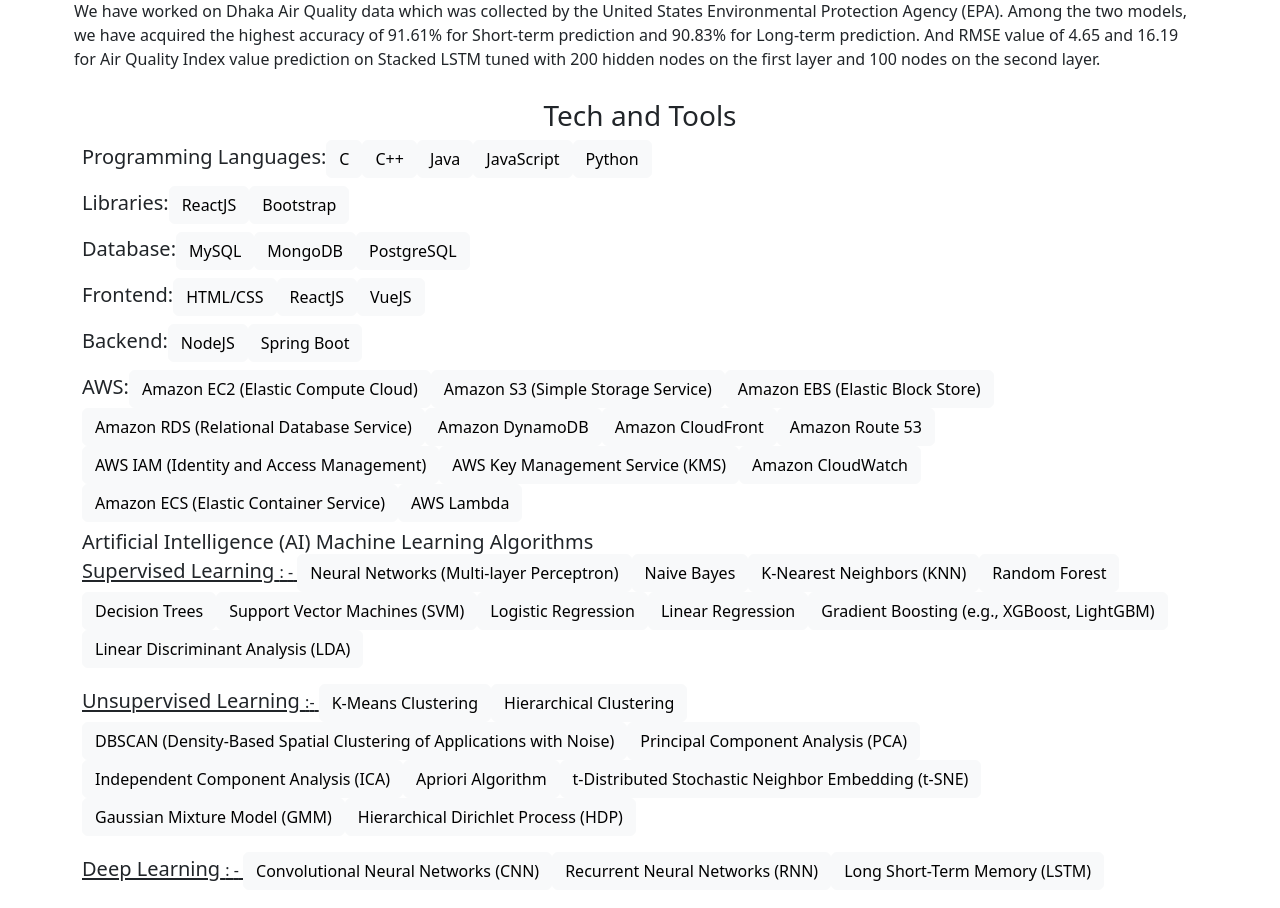
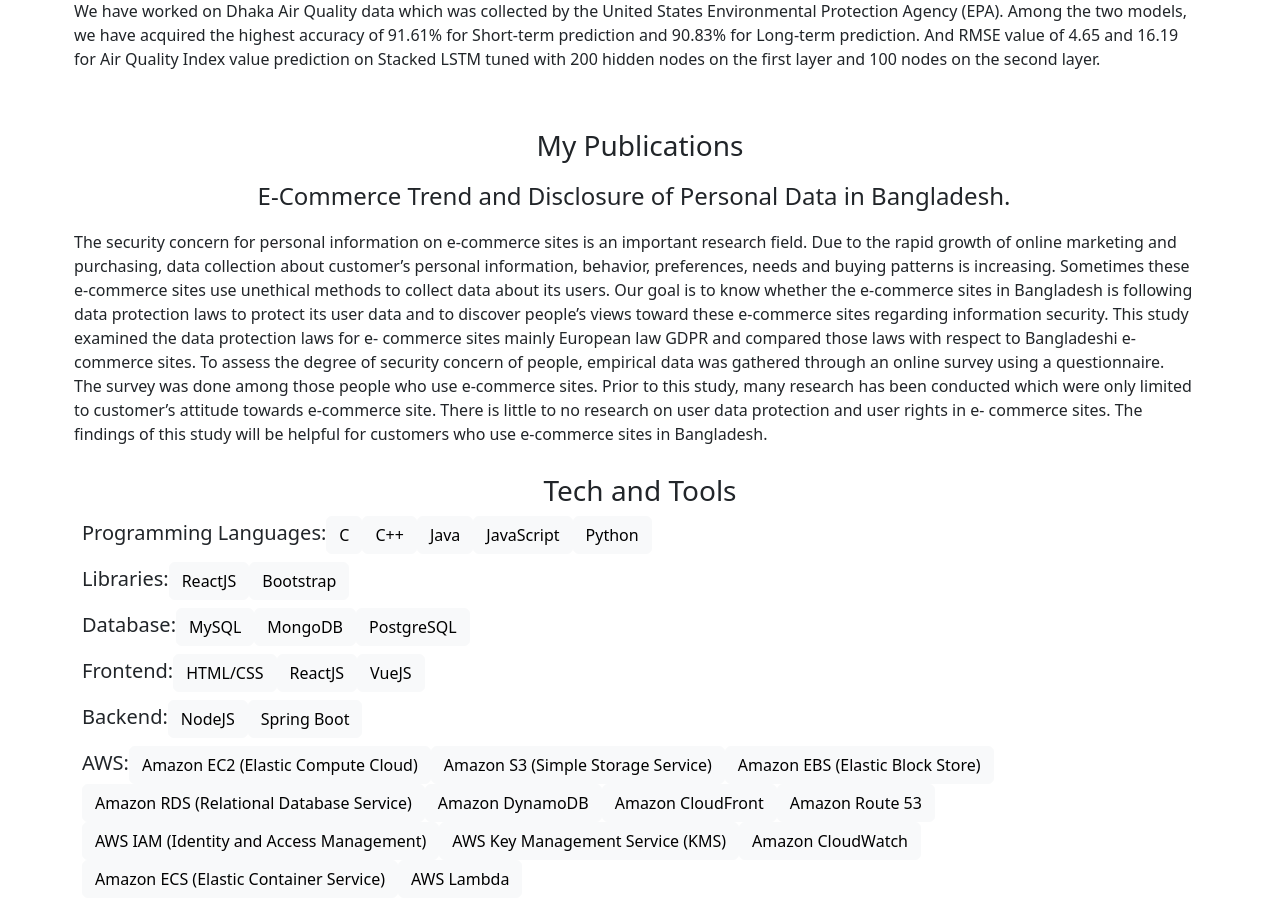
Before and after one commit to fahim-006/my_portfolio, a React (Create React App) app: page / in a window 1280 px wide. Shown: the part 2460-3368 px from the top of the page. Built offline with nearby package versions, Linux system fonts and the light colour scheme.

Commit message:
add research Project

```diff
--- a/src/Body/MainBody.js
+++ b/src/Body/MainBody.js
@@ -6,6 +6,7 @@ import MyResearch from './MyResearch';
 import MyResearchInterest from './MyResearchInterest';
 import MyTechAndTools from './MyTechAndTools';
 import MyWorkExperience from './MyWorkExperience';
+import ResearchProject from './ResearchProject';
 import Statement from './Statement';
 
 const MainBody = () => {
@@ -15,6 +16,7 @@ const MainBody = () => {
       <AboutMe />
       <MyWorkExperience />
       <MyResearch />
+      <ResearchProject />
       <MyTechAndTools />
       <MyResearchInterest />
       <MyEducation />
--- /dev/null
+++ b/src/Body/ResearchProject.js
@@ -0,0 +1,46 @@
+import Container from 'react-bootstrap/Container';
+import Row from 'react-bootstrap/Row';
+import ListGroup from 'react-bootstrap/ListGroup';
+
+const ResearchProject = () => {
+  return (
+    <Container id="mypublications" style={{ marginTop: '50px' }}>
+      <Row>
+        <p className="h3">My Publications</p>
+      </Row>
+      <Row>
+        <ListGroup variant="flush" className="list-unstyled">
+          <ListGroup.Item>
+            <p className="fs-4">
+              E-Commerce Trend and Disclosure of Personal Data in Bangladesh.
+            </p>
+            <Row className="mt-2" style={{ textAlign: 'left' }}>
+              The security concern for personal information on e-commerce sites
+              is an important research field. Due to the rapid growth of online
+              marketing and purchasing, data collection about customer’s
+              personal information, behavior, preferences, needs and buying
+              patterns is increasing. Sometimes these e-commerce sites use
+              unethical methods to collect data about its users. Our goal is to
+              know whether the e-commerce sites in Bangladesh is following data
+              protection laws to protect its user data and to discover people’s
+              views toward these e-commerce sites regarding information
+              security. This study examined the data protection laws for e-
+              commerce sites mainly European law GDPR and compared those laws
+              with respect to Bangladeshi e-commerce sites. To assess the degree
+              of security concern of people, empirical data was gathered through
+              an online survey using a questionnaire. The survey was done among
+              those people who use e-commerce sites. Prior to this study, many
+              research has been conducted which were only limited to customer’s
+              attitude towards e-commerce site. There is little to no research
+              on user data protection and user rights in e- commerce sites. The
+              findings of this study will be helpful for customers who use
+              e-commerce sites in Bangladesh.
+            </Row>
+          </ListGroup.Item>
+        </ListGroup>
+      </Row>
+    </Container>
+  );
+};
+
+export default ResearchProject;
```
